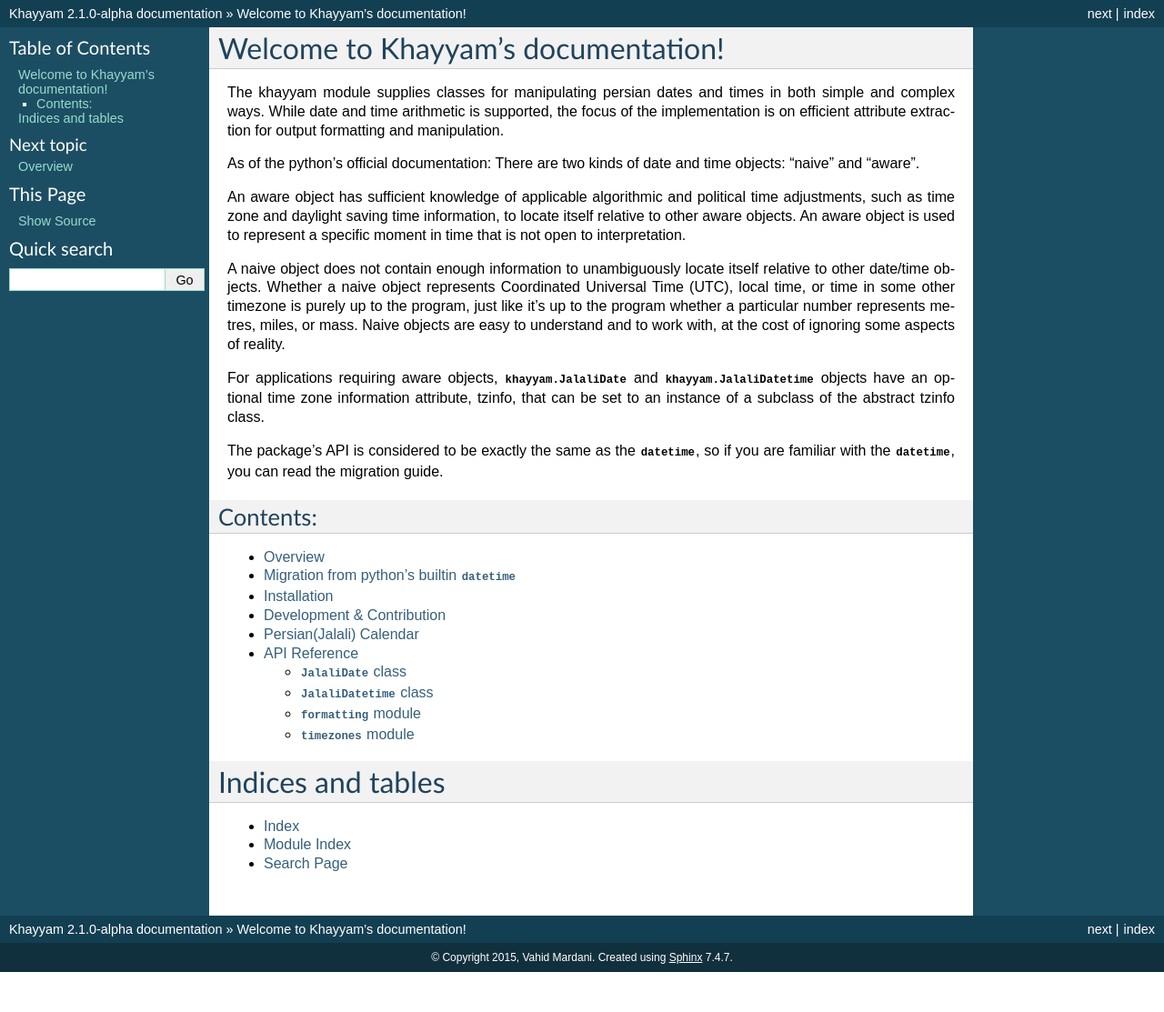
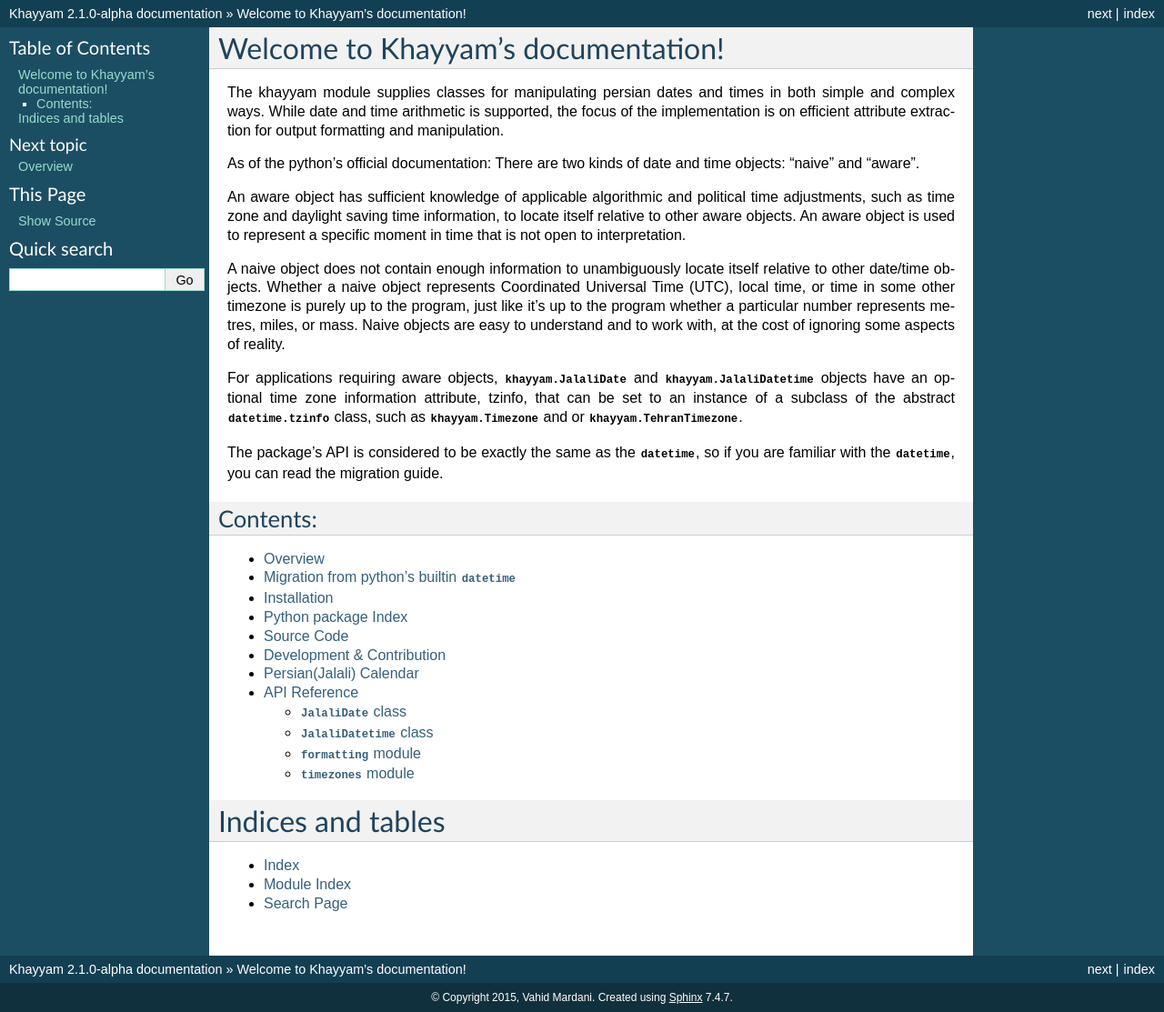
Before and after one commit to pylover/khayyam, a Sphinx documentation site: the page built from sphinx/index.rst, in a window 1280 px wide. Shown: the whole page at 91% size. Built offline with Sphinx 7.4.7, drawn with Linux system fonts in a browser that asks for light colours; before the commit the page ends 1069 px from its top, so only the background shows below that.

Commit message:
Starting new documentation from scratch.

```diff
--- a/khayyam/__init__.py
+++ b/khayyam/__init__.py
@@ -4,6 +4,6 @@
     SATURDAY, SUNDAY, MONDAY, THURSDAY, WEDNESDAY, TUESDAY, FRIDAY
 from .jalali_date import JalaliDate
 from .jalali_datetime import JalaliDatetime
-from .timezones import TehranTimezone
+from .timezones import TehranTimezone, Timezone
 teh_tz = TehranTimezone()
 __author__ = 'vahid'
--- a/sphinx/index.rst
+++ b/sphinx/index.rst
@@ -28,7 +28,7 @@
 
 For applications requiring aware objects, :py:class:`khayyam.JalaliDate` and
 :py:class:`khayyam.JalaliDatetime` objects have an optional time zone information
-attribute, tzinfo, that can be set to an instance of a subclass of the abstract tzinfo class.
+attribute, tzinfo, that can be set to an instance of a subclass of the abstract :py:class:`datetime.tzinfo` class, such as :py:class:`khayyam.Timezone` and or :py:class:`khayyam.TehranTimezone`.
 
 
 The package's API is considered to be exactly the same as the :py:mod:`datetime`, so if you are familiar with the :py:class:`datetime`, you can read the migration guide.
--- /dev/null
+++ b/sphinx/pypi.rst
@@ -0,0 +1,4 @@
+Python package Index
+====================
+
+https://pypi.python.org/pypi/Khayyam
--- /dev/null
+++ b/sphinx/sourcecode.rst
@@ -0,0 +1,4 @@
+Source Code
+===========
+
+https://github.com/pylover/khayyam
```
Also changed, not shown: other parts of sphinx/index.rst (+2 -0 lines), sphinx/api.rst (+34 -28 lines), 2 other files.
